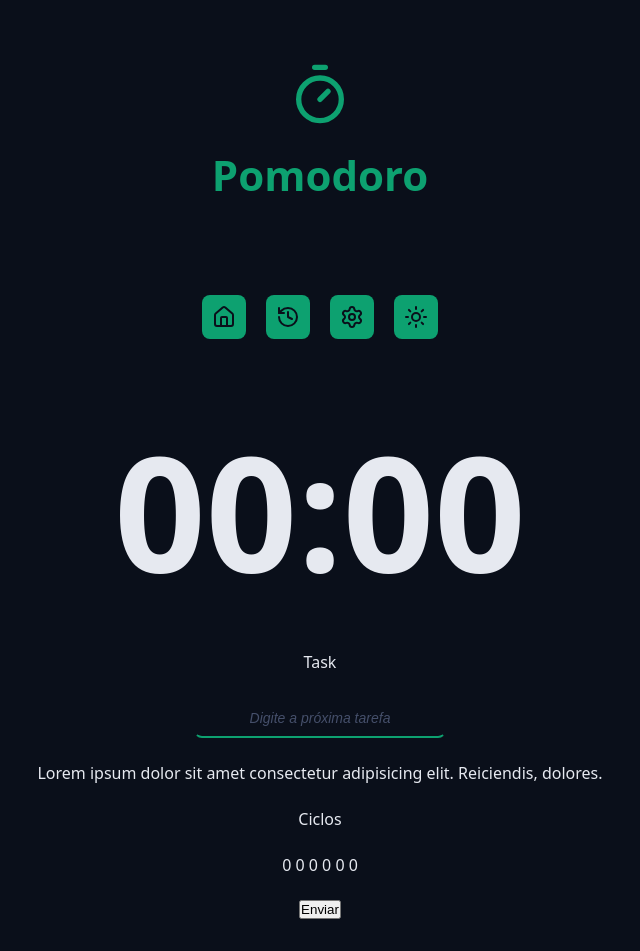
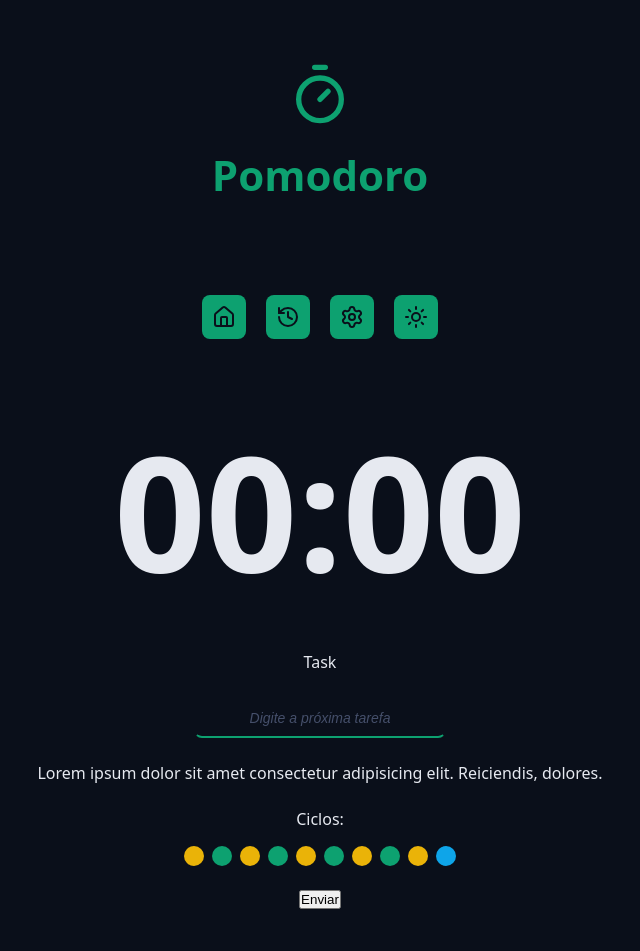
Before and after one commit to ramoneirao/pomodoro, a React (Vite) app: page / in a window 1280 px wide. Shown: the whole page, without its empty margins (320-960 px from the left). Built offline with nearby package versions, Linux system fonts and the light colour scheme.

Commit message:
feat: add Cycles component to display task cycles

```diff
--- a/src/App.tsx
+++ b/src/App.tsx
@@ -2,6 +2,7 @@
 import { Logo } from "./components/Logo"
 import { Menu } from "./components/Menu"
 import { CountDown } from "./components/CountDown"
+import { Cycles } from "./components/Cycles"
 
 import "./style/theme.css"
 import "./style/global.css"
@@ -33,8 +34,7 @@
                     </div>
 
                     <div className="formRow">
-                        <p>Ciclos</p>
-                        <p> 0 0 0 0 0 0</p>
+                        <Cycles />
                     </div>
 
                     <div className="formRow">
--- /dev/null
+++ b/src/components/Cycles/index.tsx
@@ -0,0 +1,22 @@
+import styles from './styles.module.css';
+
+export function Cycles() {
+    return(
+        <div className={styles.cycles}>
+            <span>Ciclos: </span>
+
+            <div className={styles.cycleDots}>
+                <span className={`${styles.cycleDot} ${styles.workCycle}`}></span>
+                <span className={`${styles.cycleDot} ${styles.shortBreakTime}`}></span>
+                <span className={`${styles.cycleDot} ${styles.workCycle}`}></span>
+                <span className={`${styles.cycleDot} ${styles.shortBreakTime}`}></span>
+                <span className={`${styles.cycleDot} ${styles.workCycle}`}></span>
+                <span className={`${styles.cycleDot} ${styles.shortBreakTime}`}></span>
+                <span className={`${styles.cycleDot} ${styles.workCycle}`}></span>
+                <span className={`${styles.cycleDot} ${styles.shortBreakTime}`}></span>
+                <span className={`${styles.cycleDot} ${styles.workCycle}`}></span>
+                <span className={`${styles.cycleDot} ${styles.longBreakTime}`}></span>
+            </div>
+        </div>
+    )
+}
--- /dev/null
+++ b/src/components/Cycles/styles.module.css
@@ -0,0 +1,32 @@
+.cycles {
+    display: flex;
+    flex-direction: column;
+    align-items: center;
+    justify-content: center;
+    gap: 1.6rem;
+}
+
+.cycleDots {
+    display: flex;
+    gap: 0.8rem;
+
+}
+
+.cycleDot {
+    width: 2rem;
+    height: 2rem;
+    background-color: var(--primary);
+    border-radius: 50%;
+}
+
+.workCycle {
+    background-color: var(--warning);
+}
+
+.longBreakTime {
+    background-color: var(--info);
+}
+
+.shortBreakTime {
+    background-color: var(--primary);
+}
```
